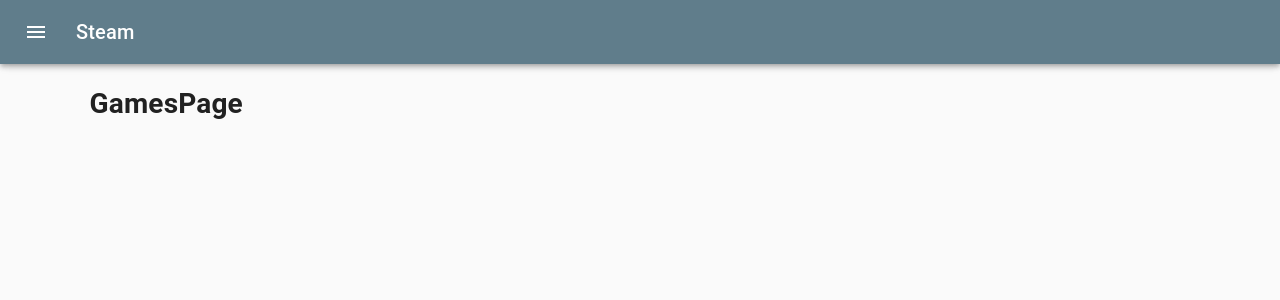
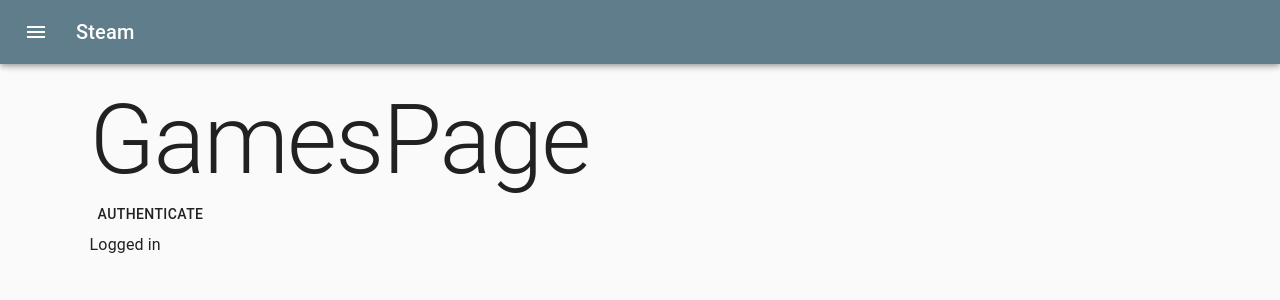
Before and after one commit to fvr1/front-steam, a React (Create React App) app: page / in a window 1280 px wide. Shown: the top 300 px of the page. Built offline with nearby package versions, Linux system fonts and the light colour scheme.

Commit message:
add login redux example

```diff
--- a/src/containers/Login.jsx
+++ b/src/containers/Login.jsx
@@ -1,6 +1,8 @@
 import React, { Component } from 'react';
 import PropTypes from 'prop-types';
 import { connect } from 'react-redux';
+import _ from 'lodash';
+import { Button, Typography } from '@material-ui/core';
 import { authenticate } from '../store/actions/auth';
 
 class Login extends Component {
@@ -15,11 +17,15 @@
   }
 
   render() {
+    const { user } = this.props;
+    const isLoggedIn = _.isEmpty(user) ? 'Logged in' : 'Not logged in';
+
     return (
       <div>
-        <button onClick={this.handleClick}>
+        <Button onClick={this.handleClick}>
           Authenticate
-        </button>
+        </Button>
+        <Typography>{isLoggedIn}</Typography>
       </div>
     );
   }
@@ -27,6 +33,7 @@
 
 Login.propTypes = {
   auth: PropTypes.func.isRequired,
+  user: PropTypes.object.isRequired,
 };
 
 const mapDispatchToProps = (dispatch) => ({
--- a/src/pages/Games.jsx
+++ b/src/pages/Games.jsx
@@ -1,11 +1,14 @@
 import React, { Component } from 'react';
+import { Typography } from '@material-ui/core';
+import Login from '../containers/Login';
 
 // eslint-disable-next-line react/prefer-stateless-function
 export default class GamesPage extends Component {
   render() {
     return (
       <div>
-        <h1>GamesPage</h1>
+        <Typography variant="h1">GamesPage</Typography>
+        <Login />
       </div>
     );
   }
```
